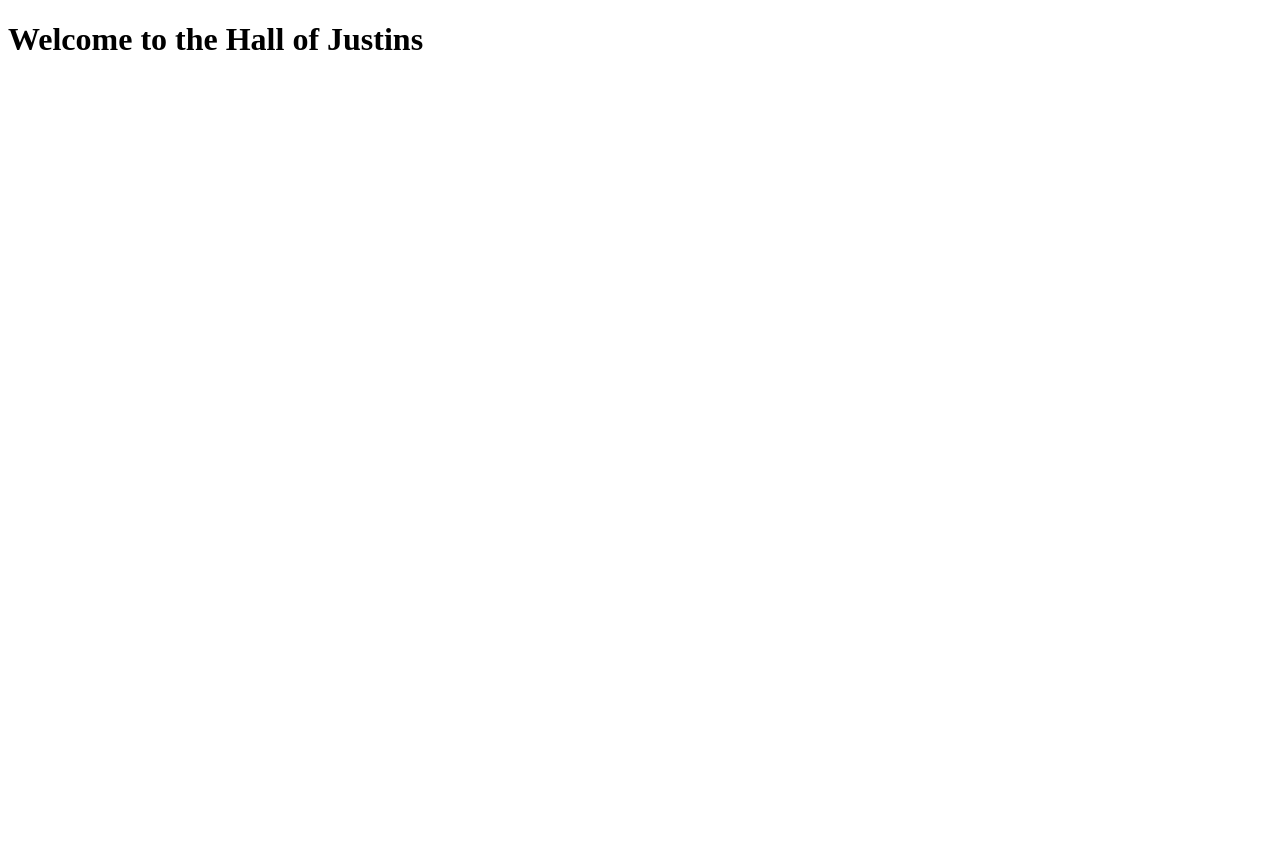
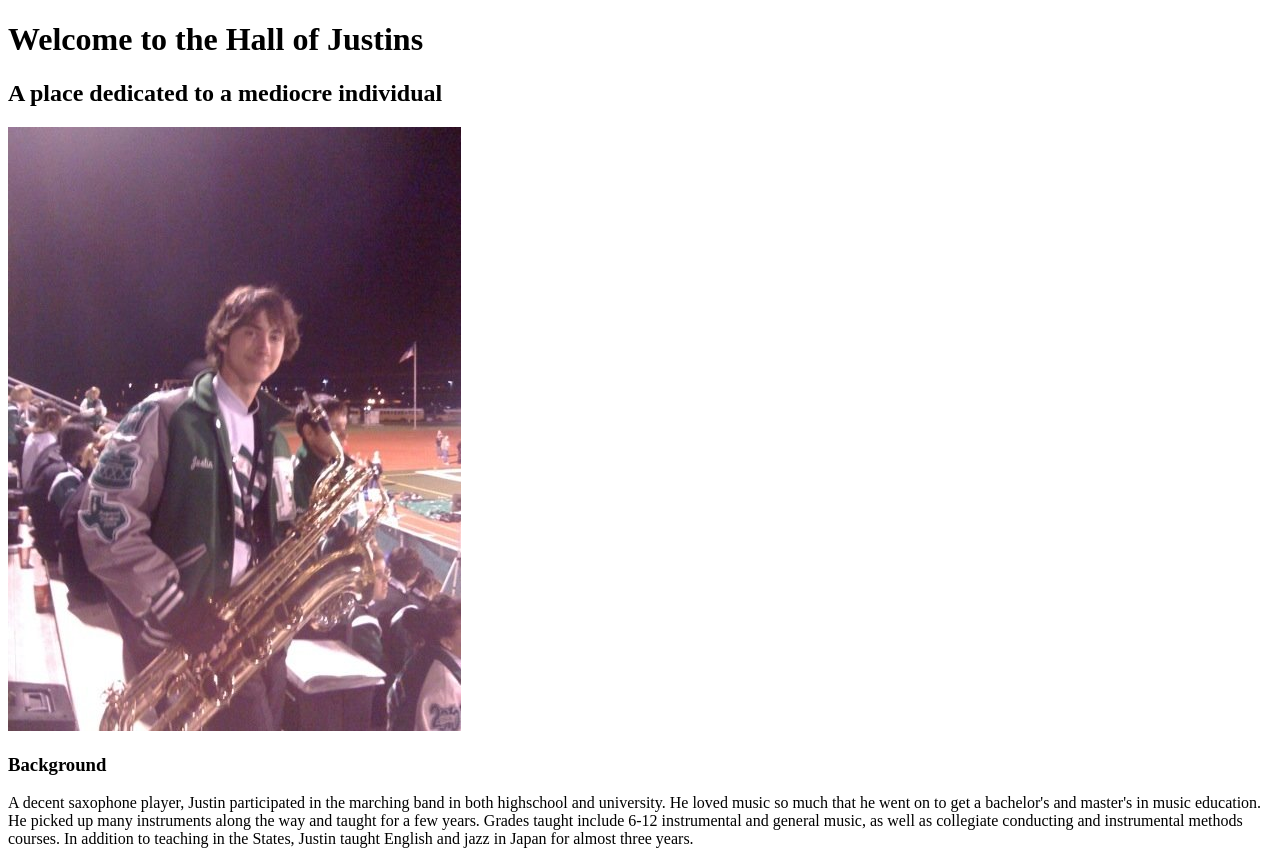
Before and after one commit to jlswift2/Personal-Website, a plain HTML site: page index.html in a window 1280 px wide. Before the commit the page ends 800 px from the top, so only its background shows below. Drawn offline with Linux system fonts and the light colour scheme.

Commit message:
Add HTML content

```diff
--- a/index.html
+++ b/index.html
@@ -7,6 +7,22 @@
   <body>
       <header>
         <h1>Welcome to the Hall of Justins</h1>
+        <h2>A place dedicated to a mediocre individual</h2>
       </header>
+      <div class = "content">
+        <div class = "highschool">
+            <img src="./images/High_School_Justin.jpg"
+            alt="High School Justin" />
+            <h3>Background</h3>
+            <p>A decent saxophone player, Justin participated in the marching band in both highschool and university. He loved music so much that
+                he went on to get a bachelor's and master's in music education. He picked up many instruments along the way and taught for a few years.
+                Grades taught include 6-12 instrumental and general music, as well as collegiate conducting and instrumental methods courses. In addition to teaching in the States,
+                Justin taught English and jazz in Japan for almost three years.</p>
+        </div>
+
+        <div class="photography">
+
+        </div>
+      </div>
   </body>
 </html>
```
